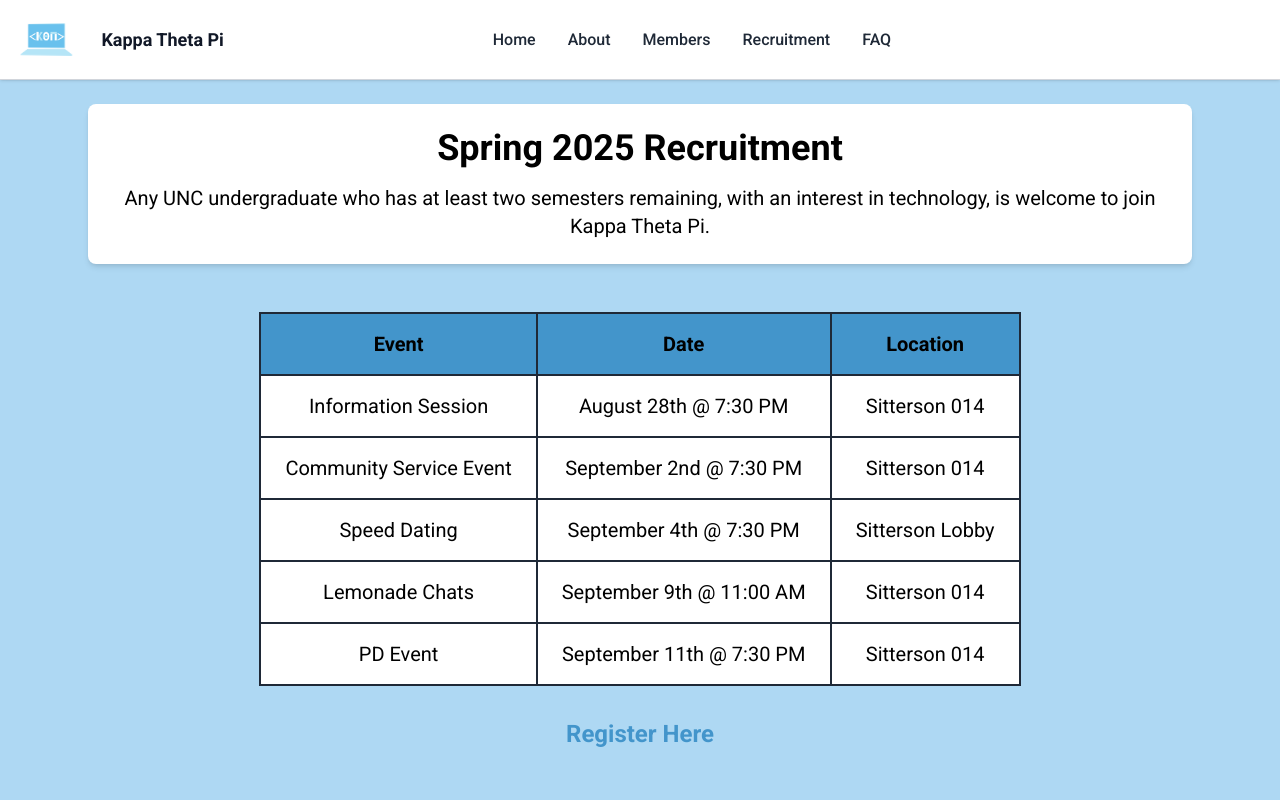
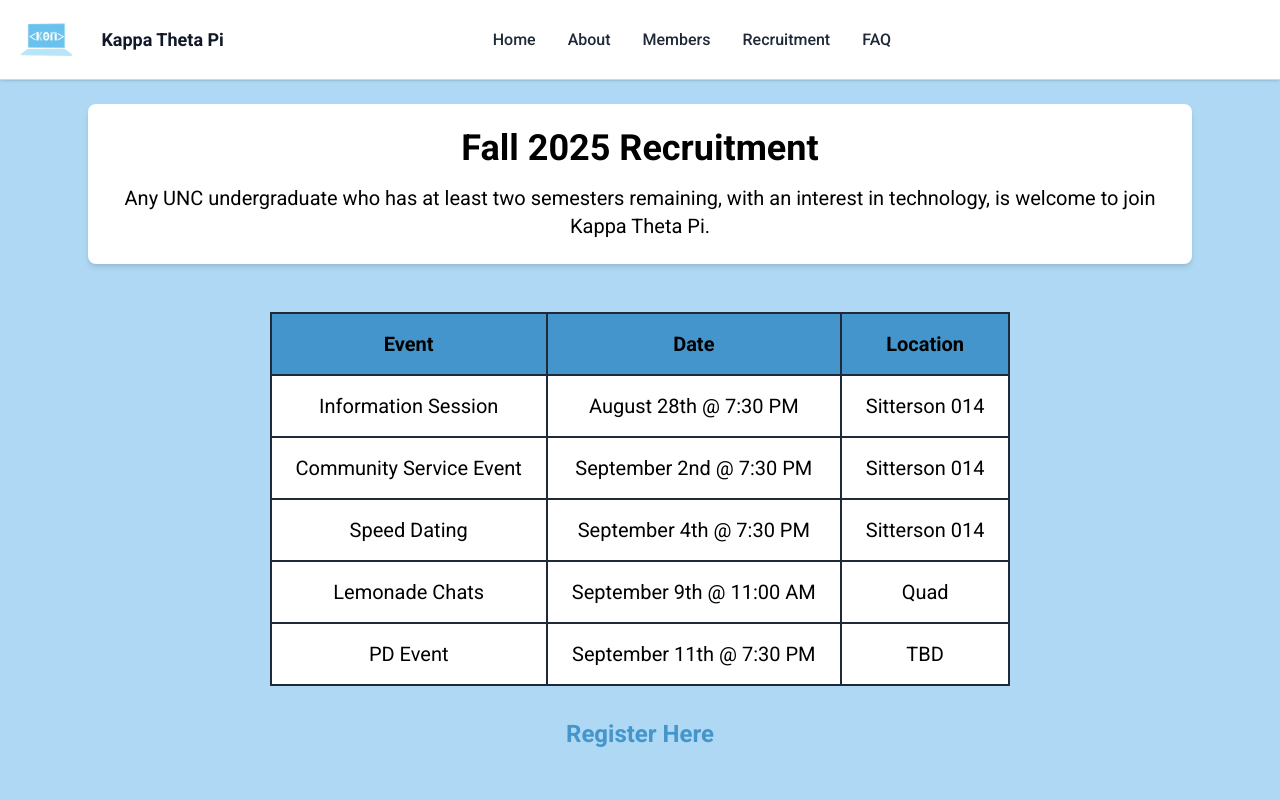
Before and after one commit to ktpunc/ktp_unc_website, a Next.js app: page /recruitment in a window 1280 px wide. Shown: the top 800 px of the page. Built offline with nearby package versions, Linux system fonts and the light colour scheme.

Commit message:
fixed recruitment dates

```diff
--- a/src/app/recruitment/rush.tsx
+++ b/src/app/recruitment/rush.tsx
@@ -4,16 +4,16 @@ const Schedule = () => {
   const events = [
   { event: "Information Session", date: "August 28th @ 7:30 PM", location: "Sitterson 014" },
   { event: "Community Service Event", date: "September 2nd @ 7:30 PM", location: "Sitterson 014" },
-  { event: "Speed Dating", date: "September 4th @ 7:30 PM", location: "Sitterson Lobby" },
-  { event: "Lemonade Chats", date: "September 9th @ 11:00 AM", location: "Sitterson 014" },
-  { event: "PD Event", date: "September 11th @ 7:30 PM", location: "Sitterson 014" },
+  { event: "Speed Dating", date: "September 4th @ 7:30 PM", location: "Sitterson 014" },
+  { event: "Lemonade Chats", date: "September 9th @ 11:00 AM", location: "Quad" },
+  { event: "PD Event", date: "September 11th @ 7:30 PM", location: "TBD" },
   ];
 
   return (
     <div className="bg-babyBlue min-h-screen flex flex-col items-center">
       <div className="w-full max-w-6xl p-6">
         <div className="bg-white p-6 rounded-lg shadow-lg shadow-md mb-12">
-          <h1 className="text-4xl font-bold text-center mb-4">Spring 2025 Recruitment</h1>
+          <h1 className="text-4xl font-bold text-center mb-4">Fall 2025 Recruitment</h1>
           <p className="text-xl text-center">
             Any UNC undergraduate who has at least two semesters remaining, with an interest in technology, is welcome to join Kappa Theta Pi. {/* Make sure to complete the application by [deadline date]. */}
           </p>
```
Also changed, not shown: 2 other files (tests, documents, lock files or other folders).
